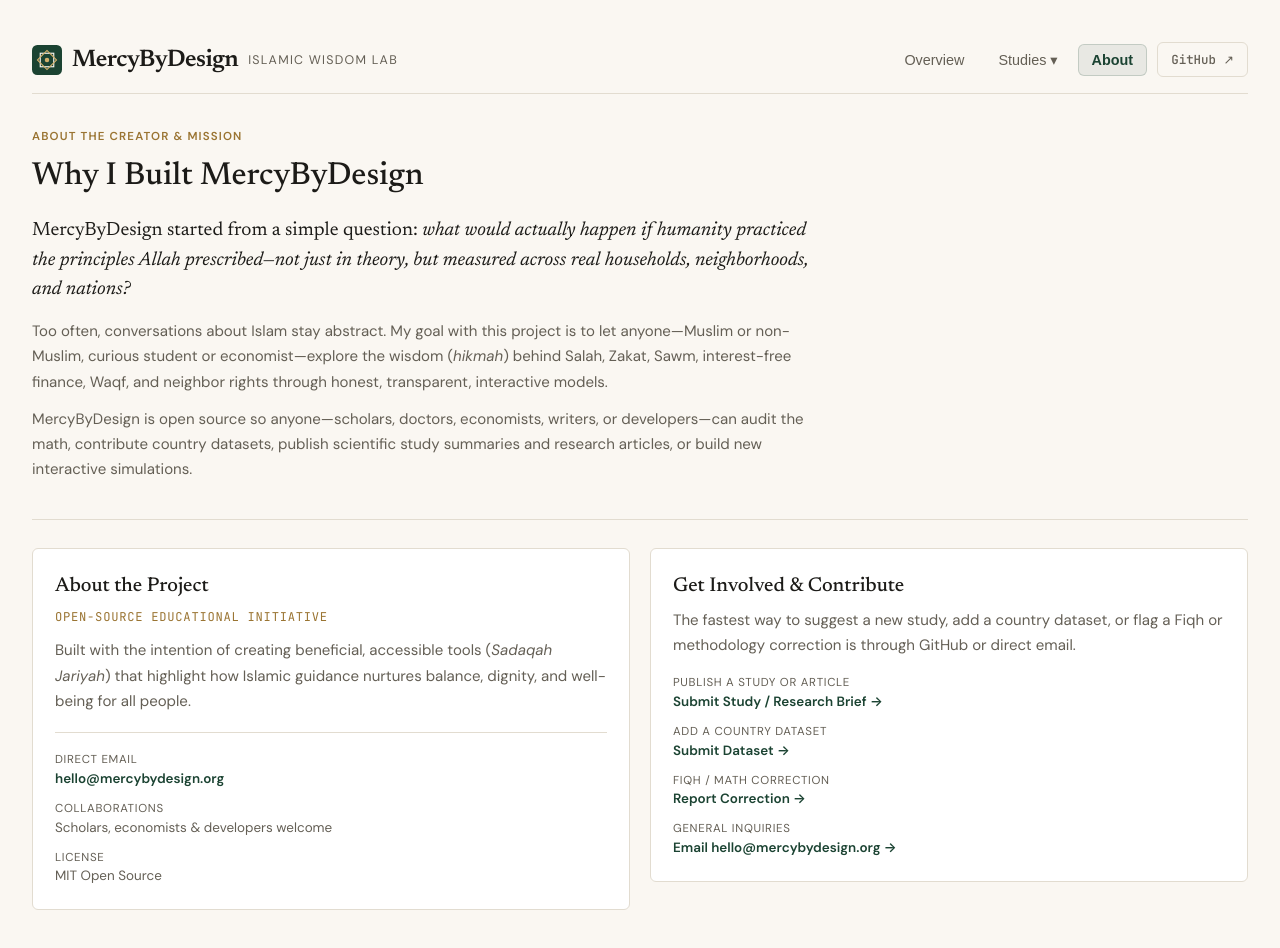
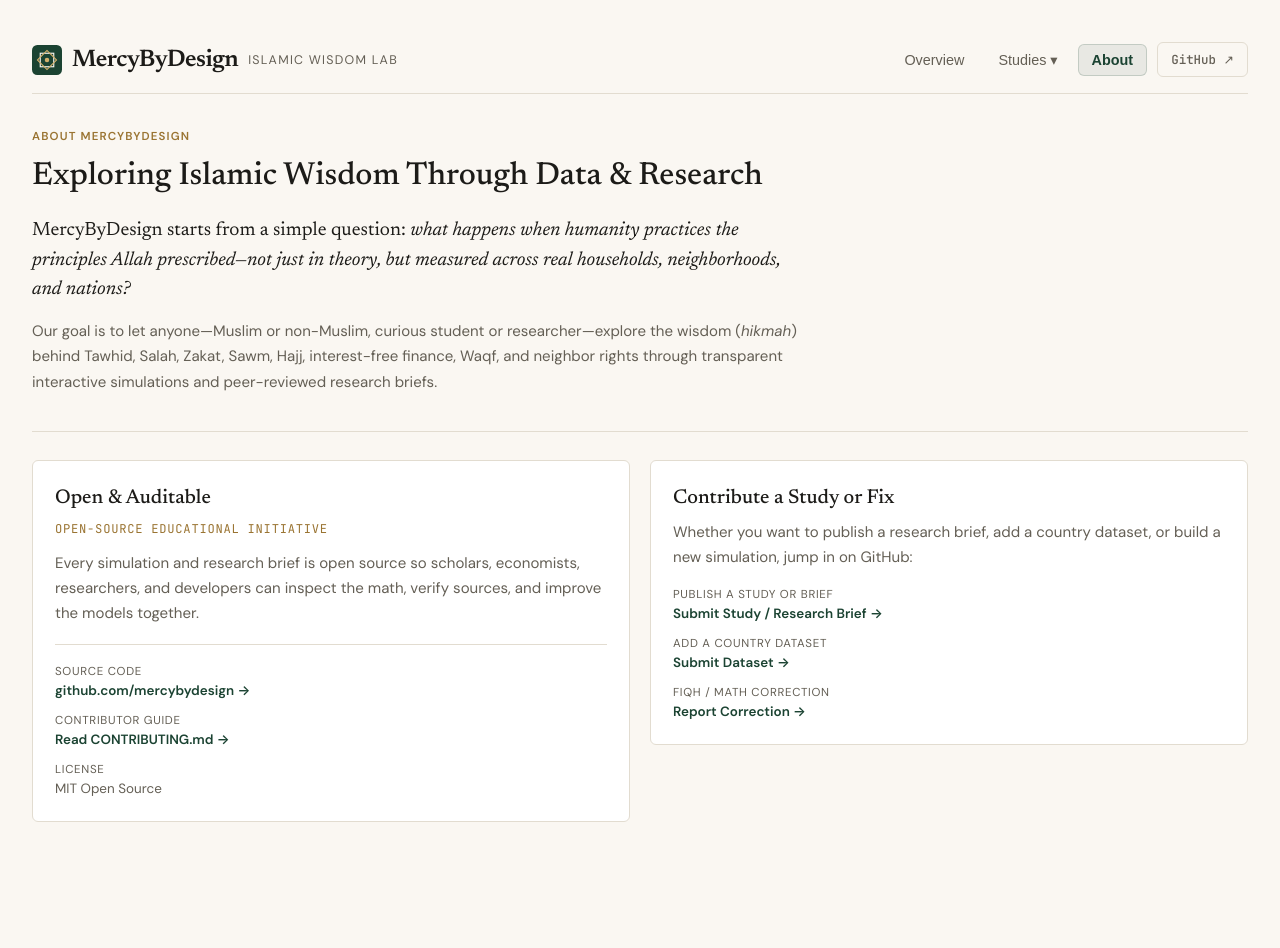
Before and after one commit to mercybydesign/mercybydesign, a React (Vite) app: page / in a window 1280 px wide. Both pictures are taken after a click on the button "About". Shown: the top 948 px of the page. After the commit the page ends 886 px from the top, so only its background shows below. Built offline with nearby package versions, Linux system fonts and the light colour scheme; the HTML template or start-up script is replaced by a standard one.

Commit message:
Clean up About page: remove placeholder email and tighten contributor links

```diff
--- a/src/components/AboutPage.jsx
+++ b/src/components/AboutPage.jsx
@@ -6,51 +6,53 @@ export function AboutPage() {
   return (
     <div className="about-wrap">
       <section className="about-hero">
-        <span className="wisdom-eyebrow">ABOUT THE CREATOR &amp; MISSION</span>
-        <h2>Why I Built MercyByDesign</h2>
+        <span className="wisdom-eyebrow">ABOUT MERCYBYDESIGN</span>
+        <h2>Exploring Islamic Wisdom Through Data &amp; Research</h2>
         <p className="about-lead">
-          MercyByDesign started from a simple question:{' '}
+          MercyByDesign starts from a simple question:{' '}
           <em>
-            what would actually happen if humanity practiced the principles Allah
+            what happens when humanity practices the principles Allah
             prescribed—not just in theory, but measured across real households,
             neighborhoods, and nations?
           </em>
         </p>
         <p className="about-body">
-          Too often, conversations about Islam stay abstract. My goal with this
-          project is to let anyone—Muslim or non-Muslim, curious student or
-          economist—explore the wisdom (<em>hikmah</em>) behind Salah, Zakat,
-          Sawm, interest-free finance, Waqf, and neighbor rights through honest,
-          transparent, interactive models.
-        </p>
-        <p className="about-body">
-          MercyByDesign is open source so anyone—scholars, doctors, economists,
-          writers, or developers—can audit the math, contribute country
-          datasets, publish scientific study summaries and research articles, or
-          build new interactive simulations.
+          Our goal is to let anyone—Muslim or non-Muslim, curious student or
+          researcher—explore the wisdom (<em>hikmah</em>) behind Tawhid, Salah,
+          Zakat, Sawm, Hajj, interest-free finance, Waqf, and neighbor rights
+          through transparent interactive simulations and peer-reviewed research
+          briefs.
         </p>
       </section>
 
       <div className="about-grid">
         <section className="about-card">
-          <h3>About the Project</h3>
+          <h3>Open &amp; Auditable</h3>
           <p className="about-meta">Open-Source Educational Initiative</p>
           <p className="about-body">
-            Built with the intention of creating beneficial, accessible tools (
-            <em>Sadaqah Jariyah</em>) that highlight how Islamic guidance
-            nurtures balance, dignity, and well-being for all people.
+            Every simulation and research brief is open source so scholars,
+            economists, researchers, and developers can inspect the math, verify
+            sources, and improve the models together.
           </p>
 
           <hr className="divider" />
 
           <div className="contact-links">
             <div className="contact-row">
-              <span>Direct Email</span>
-              <a href="mailto:hello@mercybydesign.org">hello@mercybydesign.org</a>
+              <span>Source Code</span>
+              <a href={GITHUB_REPO} target="_blank" rel="noreferrer">
+                github.com/mercybydesign →
+              </a>
             </div>
             <div className="contact-row">
-              <span>Collaborations</span>
-              <span>Scholars, economists &amp; developers welcome</span>
+              <span>Contributor Guide</span>
+              <a
+                href={`${GITHUB_REPO}/blob/main/CONTRIBUTING.md`}
+                target="_blank"
+                rel="noreferrer"
+              >
+                Read CONTRIBUTING.md →
+              </a>
             </div>
             <div className="contact-row">
               <span>License</span>
@@ -60,16 +62,15 @@ export function AboutPage() {
         </section>
 
         <section className="about-card">
-          <h3>Get Involved &amp; Contribute</h3>
+          <h3>Contribute a Study or Fix</h3>
           <p className="about-body">
-            The fastest way to suggest a new study, add a country dataset, or
-            flag a Fiqh or methodology correction is through GitHub or direct
-            email.
+            Whether you want to publish a research brief, add a country dataset,
+            or build a new simulation, jump in on GitHub:
           </p>
 
           <div className="contact-links" style={{ marginTop: '16px' }}>
             <div className="contact-row">
-              <span>Publish a Study or Article</span>
+              <span>Publish a Study or Brief</span>
               <a
                 href={`${GITHUB_REPO}/issues/new?template=new-study.md`}
                 target="_blank"
@@ -98,12 +99,6 @@ export function AboutPage() {
                 Report Correction →
               </a>
             </div>
-            <div className="contact-row">
-              <span>General Inquiries</span>
-              <a href="mailto:hello@mercybydesign.org?subject=MercyByDesign%20Inquiry">
-                Email hello@mercybydesign.org →
-              </a>
-            </div>
           </div>
         </section>
       </div>
```
Also changed, not shown: 1 other file (tests, documents, lock files or other folders).
